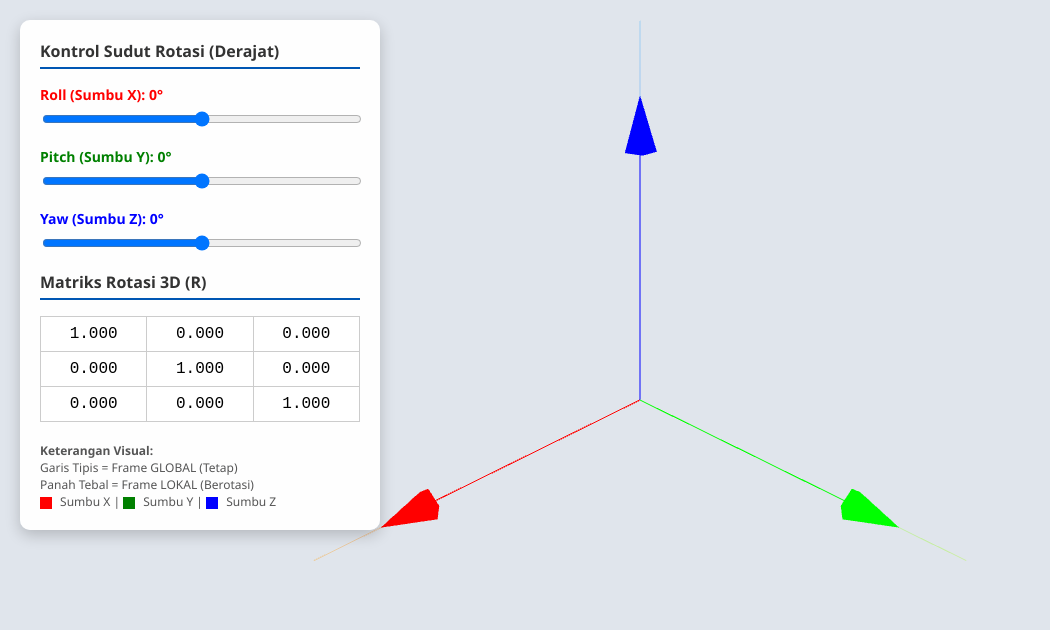
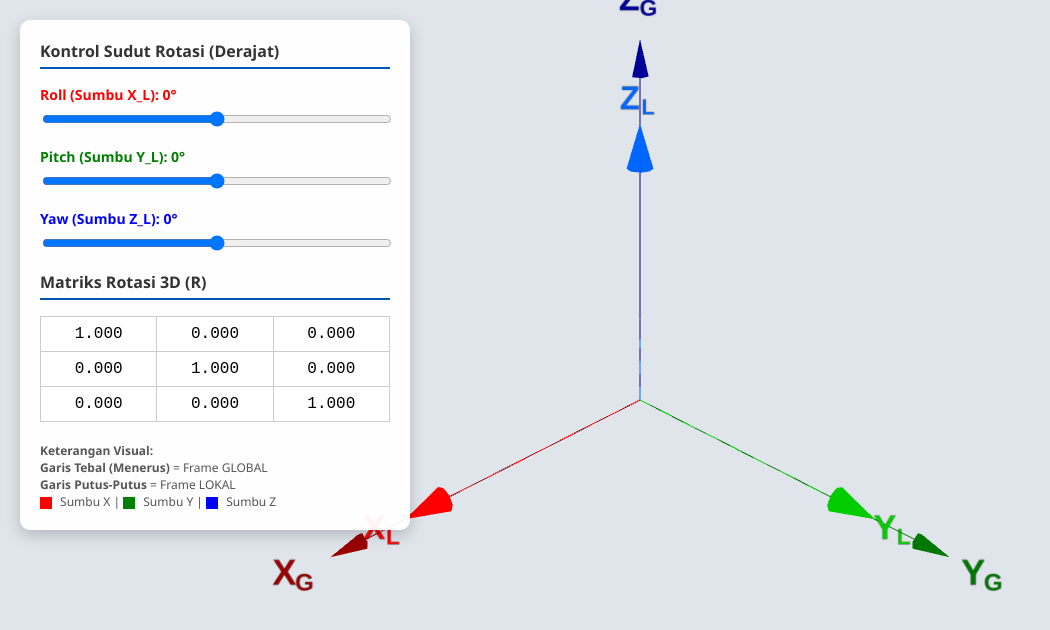
Before and after one commit to bim-z/aku-cinta-mtk, a plain HTML site: page index.html in a window 1280 px wide. Shown: the whole page, without its empty margins (0-1050 px from the left). Drawn offline with nearby package versions, Linux system fonts and the light colour scheme; animation ran at ten frames a second.

Commit message:
Enhance 3D Rotation Simulation Interface
Updated title, adjusted layout dimensions, and improved labeling for rotation controls. Refactored arrow creation and matrix display logic.

```diff
--- a/index.html
+++ b/index.html
@@ -3,7 +3,7 @@
   <head>
     <meta charset="UTF-8" />
     <meta name="viewport" content="width=device-width, initial-scale=1.0" />
-    <title>Simulasi Matriks Rotasi 3D</title>
+    <title>Simulasi Matriks Rotasi 3D (TMA111)</title>
     <script src="https://cdnjs.cloudflare.com/ajax/libs/three.js/r128/three.min.js"></script>
     <style>
       body {
@@ -20,7 +20,7 @@
         padding: 20px;
         border-radius: 10px;
         box-shadow: 0 5px 15px rgba(0, 0, 0, 0.2);
-        width: 320px;
+        width: 350px;
       }
       h3 {
         margin-top: 0;
@@ -77,21 +77,21 @@
 
       <div class="control-group">
         <label style="color: red"
-          >Roll (Sumbu X): <span id="valX">0</span>°</label
+          >Roll (Sumbu X_L): <span id="valX">0</span>°</label
         >
         <input type="range" id="roll" min="-180" max="180" value="0" />
       </div>
 
       <div class="control-group">
         <label style="color: green"
-          >Pitch (Sumbu Y): <span id="valY">0</span>°</label
+          >Pitch (Sumbu Y_L): <span id="valY">0</span>°</label
         >
         <input type="range" id="pitch" min="-180" max="180" value="0" />
       </div>
 
       <div class="control-group">
         <label style="color: blue"
-          >Yaw (Sumbu Z): <span id="valZ">0</span>°</label
+          >Yaw (Sumbu Z_L): <span id="valZ">0</span>°</label
         >
         <input type="range" id="yaw" min="-180" max="180" value="0" />
       </div>
@@ -117,8 +117,8 @@
 
       <div class="legend">
         <strong>Keterangan Visual:</strong><br />
-        Garis Tipis = Frame GLOBAL (Tetap)<br />
-        Panah Tebal = Frame LOKAL (Berotasi)<br />
+        <strong>Garis Tebal (Menerus)</strong> = Frame GLOBAL<br />
+        <strong>Garis Putus-Putus</strong> = Frame LOKAL<br />
         <span style="background: red"></span> Sumbu X |
         <span style="background: green"></span> Sumbu Y |
         <span style="background: blue"></span> Sumbu Z
@@ -136,46 +136,105 @@
         1000,
       );
       camera.up.set(0, 0, 1);
-      camera.position.set(5, 5, 4);
+      camera.position.set(6, 6, 5);
       camera.lookAt(0, 0, 0);
 
       const renderer = new THREE.WebGLRenderer({ antialias: true });
       renderer.setSize(window.innerWidth, window.innerHeight);
       document.body.appendChild(renderer.domElement);
 
-      const globalAxes = new THREE.AxesHelper(3);
-      globalAxes.material.transparent = true;
-      globalAxes.material.opacity = 0.3;
-      scene.add(globalAxes);
+      function createTextLabel(mainText, subText, color) {
+        const canvas = document.createElement("canvas");
+        canvas.width = 256;
+        canvas.height = 256;
+        const context = canvas.getContext("2d");
+
+        context.fillStyle = color;
+        context.textAlign = "center";
+        context.textBaseline = "middle";
+
+        context.font = "Bold 90px Arial";
+        context.fillText(mainText, 100, 128);
+
+        context.font = "Bold 60px Arial";
+        context.fillText(subText, 150, 150);
+
+        const texture = new THREE.CanvasTexture(canvas);
+        const spriteMaterial = new THREE.SpriteMaterial({ map: texture });
+        const sprite = new THREE.Sprite(spriteMaterial);
+
+        sprite.scale.set(0.8, 0.8, 1);
+        return sprite;
+      }
+
+      const globalFrame = new THREE.Group();
+      const origin = new THREE.Vector3(0, 0, 0);
+
+      function createSolidArrow(dir, color) {
+        return new THREE.ArrowHelper(dir, origin, 3.5, color, 0.3, 0.15);
+      }
+
+      const gArrowX = createSolidArrow(new THREE.Vector3(1, 0, 0), 0x990000); // Merah tua
+      const gArrowY = createSolidArrow(new THREE.Vector3(0, 1, 0), 0x007700); // Hijau tua
+      const gArrowZ = createSolidArrow(new THREE.Vector3(0, 0, 1), 0x000099); // Biru tua
+
+      const gLabelX = createTextLabel("X", "G", "#990000");
+      gLabelX.position.set(3.8, 0, 0);
+      const gLabelY = createTextLabel("Y", "G", "#007700");
+      gLabelY.position.set(0, 3.8, 0);
+      const gLabelZ = createTextLabel("Z", "G", "#000099");
+      gLabelZ.position.set(0, 0, 3.8);
+
+      globalFrame.add(gArrowX, gArrowY, gArrowZ, gLabelX, gLabelY, gLabelZ);
+      scene.add(globalFrame);
 
       const localFrame = new THREE.Group();
-      const origin = new THREE.Vector3(0, 0, 0);
-      const arrowX = new THREE.ArrowHelper(
-        new THREE.Vector3(1, 0, 0),
-        origin,
-        2.5,
-        0xff0000,
-        0.4,
-        0.25,
-      );
-      const arrowY = new THREE.ArrowHelper(
-        new THREE.Vector3(0, 1, 0),
-        origin,
-        2.5,
-        0x00ff00,
-        0.4,
-        0.25,
-      );
-      const arrowZ = new THREE.ArrowHelper(
-        new THREE.Vector3(0, 0, 1),
-        origin,
-        2.5,
-        0x0000ff,
-        0.4,
-        0.25,
-      );
 
-      localFrame.add(arrowX, arrowY, arrowZ);
+      function createDashedArrow(dir, color) {
+        const length = 2.8;
+        const group = new THREE.Group();
+
+        const material = new THREE.LineDashedMaterial({
+          color: color,
+          linewidth: 2,
+          scale: 1,
+          dashSize: 0.15,
+          gapSize: 0.15,
+        });
+
+        const points = [
+          new THREE.Vector3(0, 0, 0),
+          dir.clone().multiplyScalar(length - 0.4),
+        ];
+        const geometry = new THREE.BufferGeometry().setFromPoints(points);
+        const line = new THREE.Line(geometry, material);
+        line.computeLineDistances();
+
+        const coneGeo = new THREE.ConeGeometry(0.12, 0.4, 8);
+        const coneMat = new THREE.MeshBasicMaterial({ color: color });
+        const cone = new THREE.Mesh(coneGeo, coneMat);
+
+        cone.position.copy(dir.clone().multiplyScalar(length - 0.2));
+
+        const axis = new THREE.Vector3(0, 1, 0);
+        cone.quaternion.setFromUnitVectors(axis, dir);
+
+        group.add(line, cone);
+        return group;
+      }
+
+      const lArrowX = createDashedArrow(new THREE.Vector3(1, 0, 0), 0xff0000); // Merah terang
+      const lArrowY = createDashedArrow(new THREE.Vector3(0, 1, 0), 0x00cc00); // Hijau terang
+      const lArrowZ = createDashedArrow(new THREE.Vector3(0, 0, 1), 0x0066ff); // Biru terang
+
+      const lLabelX = createTextLabel("X", "L", "#ff0000");
+      lLabelX.position.set(3.0, 0, 0);
+      const lLabelY = createTextLabel("Y", "L", "#00cc00");
+      lLabelY.position.set(0, 3.0, 0);
+      const lLabelZ = createTextLabel("Z", "L", "#0066ff");
+      lLabelZ.position.set(0, 0, 3.0);
+
+      localFrame.add(lArrowX, lArrowY, lArrowZ, lLabelX, lLabelY, lLabelZ);
       scene.add(localFrame);
 
       const inputs = {
@@ -204,7 +263,6 @@
         const yRad = THREE.MathUtils.degToRad(yDeg);
 
         localFrame.quaternion.identity();
-
         const qRoll = new THREE.Quaternion().setFromAxisAngle(
           new THREE.Vector3(1, 0, 0),
           rRad,
@@ -226,17 +284,19 @@
 
         const me = localFrame.matrix.elements;
 
-        document.getElementById("m00").innerText = me[0].toFixed(3);
-        document.getElementById("m10").innerText = me[1].toFixed(3);
-        document.getElementById("m20").innerText = me[2].toFixed(3);
+        const formatNum = (num) => (num + 0).toFixed(3);
 
-        document.getElementById("m01").innerText = me[4].toFixed(3);
-        document.getElementById("m11").innerText = me[5].toFixed(3);
-        document.getElementById("m21").innerText = me[6].toFixed(3);
+        document.getElementById("m00").innerText = formatNum(me[0]);
+        document.getElementById("m10").innerText = formatNum(me[1]);
+        document.getElementById("m20").innerText = formatNum(me[2]);
 
-        document.getElementById("m02").innerText = me[8].toFixed(3);
-        document.getElementById("m12").innerText = me[9].toFixed(3);
-        document.getElementById("m22").innerText = me[10].toFixed(3);
+        document.getElementById("m01").innerText = formatNum(me[4]);
+        document.getElementById("m11").innerText = formatNum(me[5]);
+        document.getElementById("m21").innerText = formatNum(me[6]);
+
+        document.getElementById("m02").innerText = formatNum(me[8]);
+        document.getElementById("m12").innerText = formatNum(me[9]);
+        document.getElementById("m22").innerText = formatNum(me[10]);
       }
 
       inputs.roll.addEventListener("input", updateSimulation);
@@ -254,6 +314,8 @@
         camera.updateProjectionMatrix();
         renderer.setSize(window.innerWidth, window.innerHeight);
       });
+
+      updateSimulation();
     </script>
   </body>
 </html>
```
